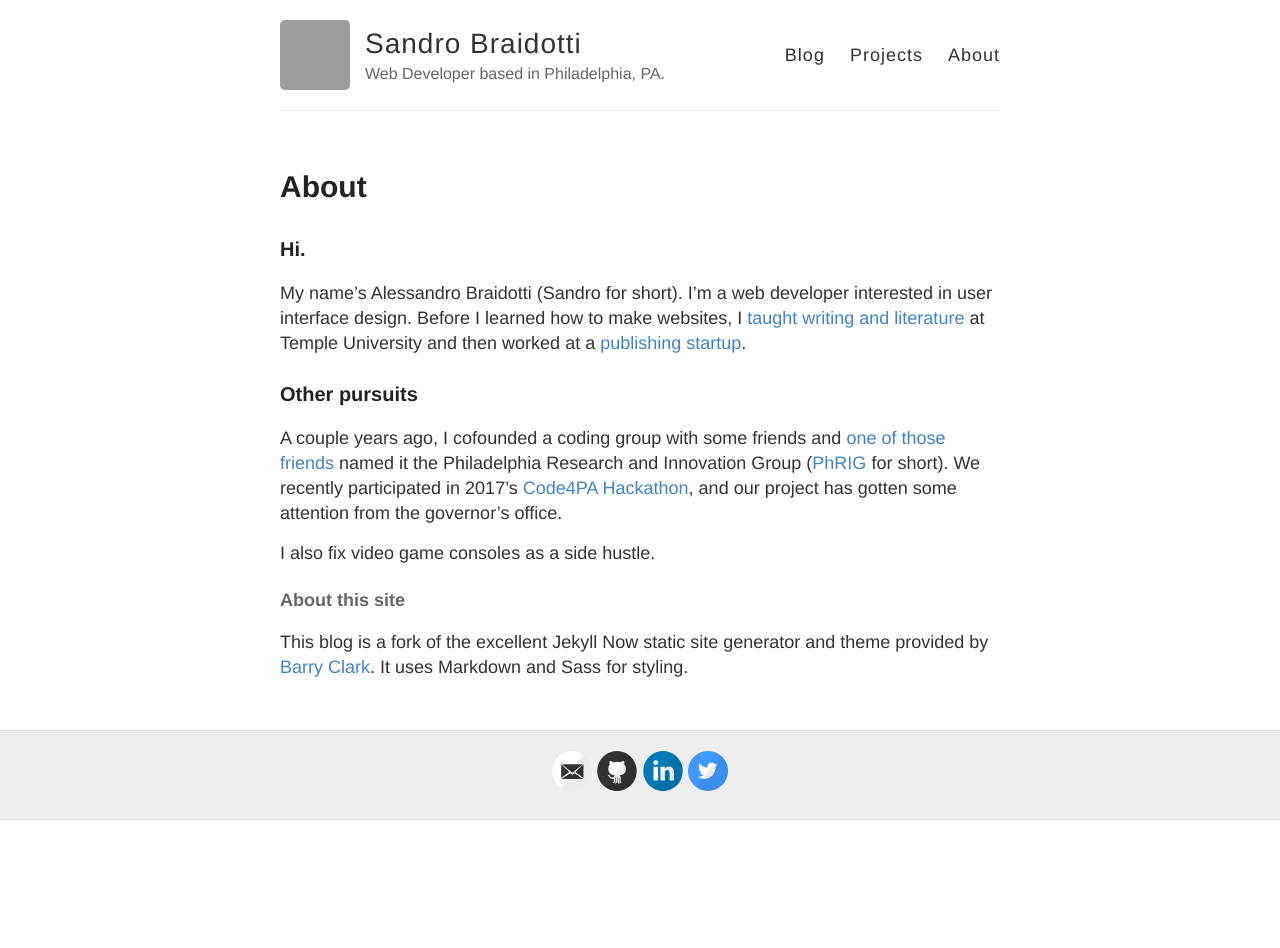
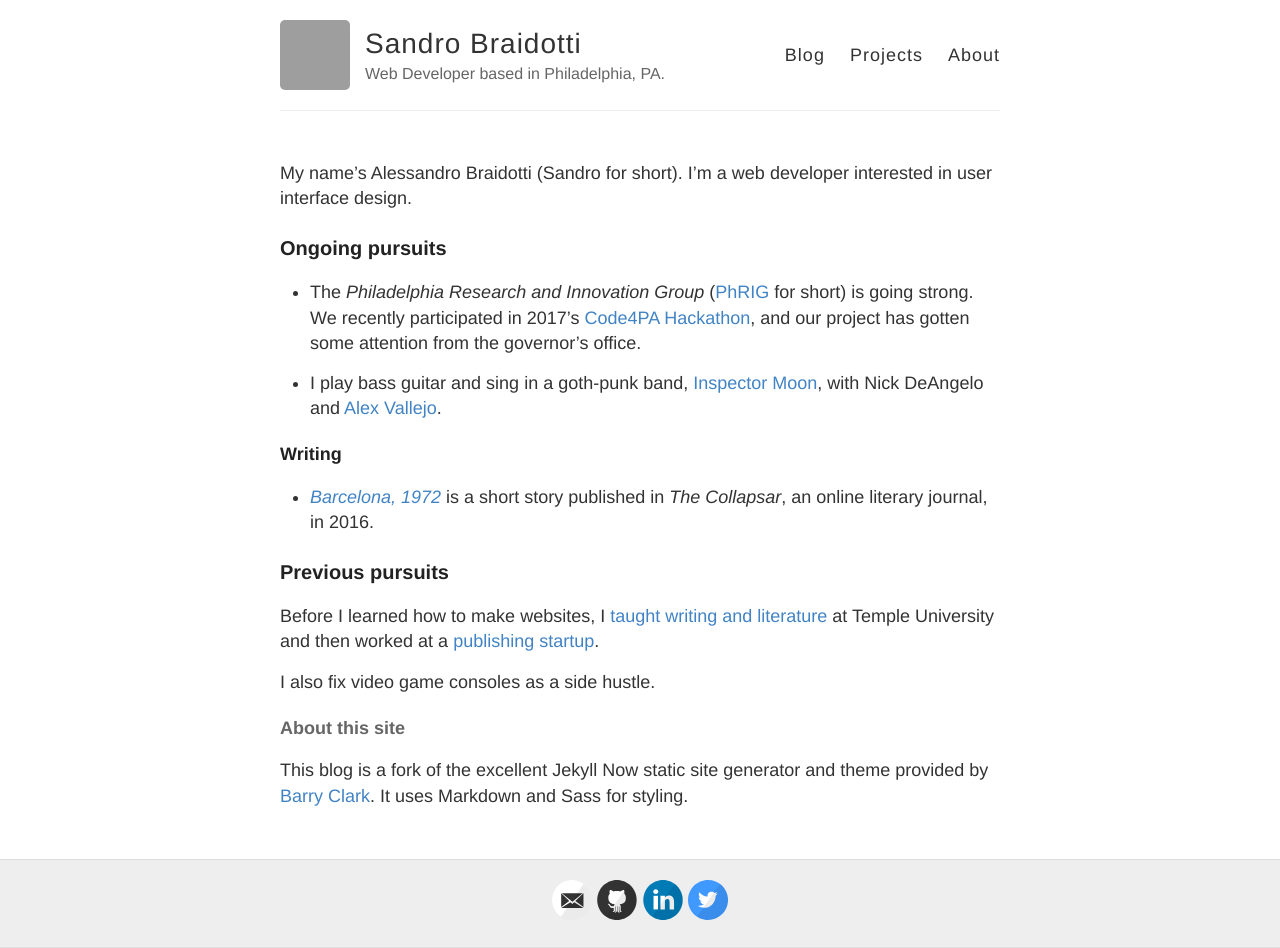
Before and after one commit to abraidotti/abraidotti.github.io, a Jekyll site: the page built from about.md, in a window 1280 px wide. Built offline with Jekyll 4.4.1, drawn with Linux system fonts in a browser that asks for light colours; before the commit the page ends 900 px from its top, so only the background shows below that; grey boxes are pictures that could not be loaded.

Commit message:
add styling, content changes

```diff
--- a/_config.yml
+++ b/_config.yml
@@ -73,7 +73,7 @@ sass:
   style: :expanded # You might prefer to minify using :compressed
 
 # Use the following plug-ins
-gems:
+plugins:
   - jekyll-sitemap # Create a sitemap using the official Jekyll sitemap gem
   - jekyll-feed # Create an Atom feed using the official Jekyll feed gem
 
--- a/about.md
+++ b/about.md
@@ -1,16 +1,24 @@
 ---
 layout: page
-title: About
+title:
 permalink: /about/
 ---
 
-### Hi.
+My name's Alessandro Braidotti (Sandro for short). I'm a web developer interested in user interface design.
 
-My name's Alessandro Braidotti (Sandro for short). I'm a web developer interested in user interface design. Before I learned how to make websites, I [taught writing and literature](http://www.ratemyprofessors.com/ShowRatings.jsp?tid=1321388) at Temple University and then worked at a [publishing startup](http://www.bookbaby.com).
+### Ongoing pursuits
 
-### Other pursuits
+- The *Philadelphia Research and Innovation Group* ([PhRIG](https://phrig.github.io/) for short) is going strong. We recently participated in 2017's [Code4PA Hackathon](https://technical.ly/philly/2017/11/03/final-projects-code4pa-hackathon/), and our project has gotten some attention from the governor's office.
 
-A couple years ago, I cofounded a coding group with some friends and [one of those friends](http://www.williambolton.com/) named it the Philadelphia Research and Innovation Group ([PhRIG](https://phrig.github.io/) for short). We recently participated in 2017's [Code4PA Hackathon](https://technical.ly/philly/2017/11/03/final-projects-code4pa-hackathon/), and our project has gotten some attention from the governor's office.
+- I play bass guitar and sing in a goth-punk band, [Inspector Moon](http://inspectormoon.bandcamp.com), with Nick DeAngelo and [Alex Vallejo](http://desperate.horse/).
+
+##### Writing
+- *[Barcelona, 1972](https://thecollapsar.org/the-collapsar-archive/2016/02/19/barcelona-1972-by-sandro-braidotti)*
+is a short story published in *The Collapsar*, an online literary journal, in 2016.
+
+### Previous pursuits
+
+Before I learned how to make websites, I [taught writing and literature](http://www.ratemyprofessors.com/ShowRatings.jsp?tid=1321388) at Temple University and then worked at a [publishing startup](http://www.bookbaby.com).
 
 I also fix video game consoles as a side hustle.
 
```
Also changed, not shown: projects.md (+0 -8 lines).
